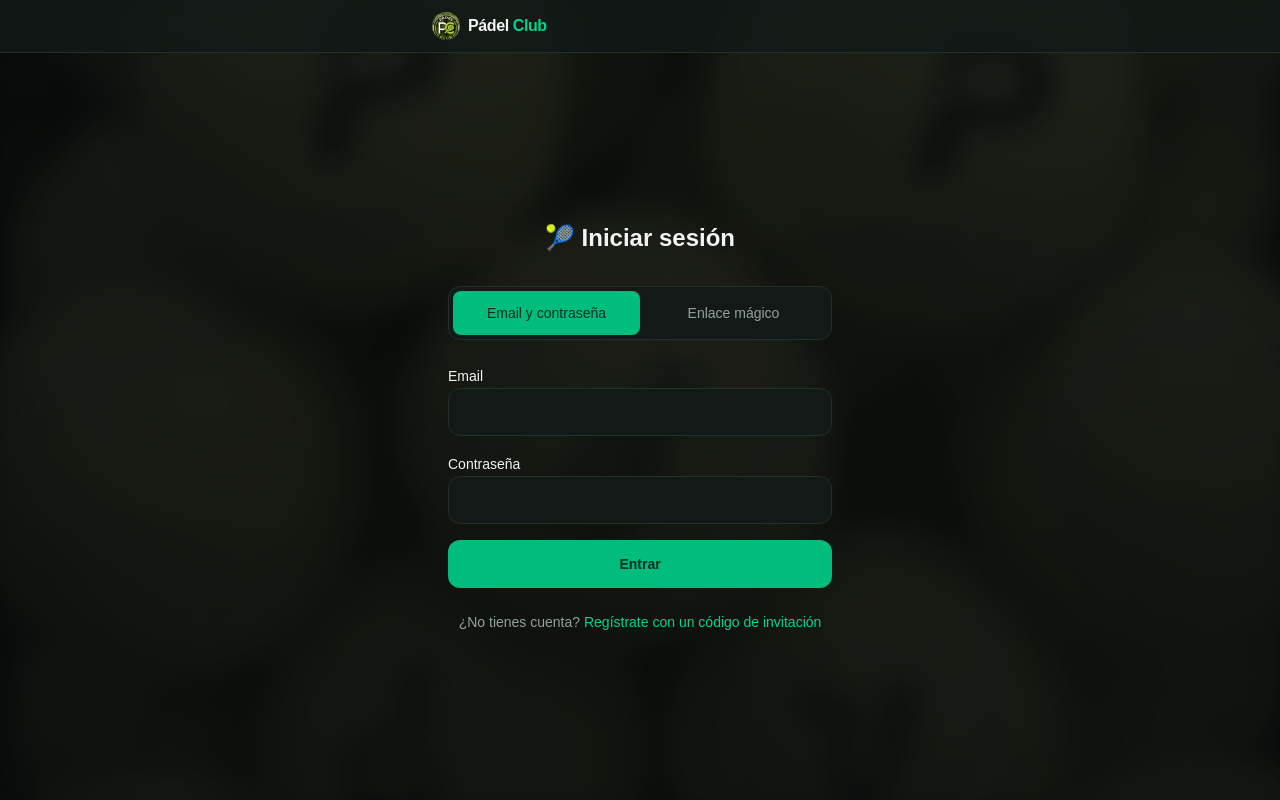
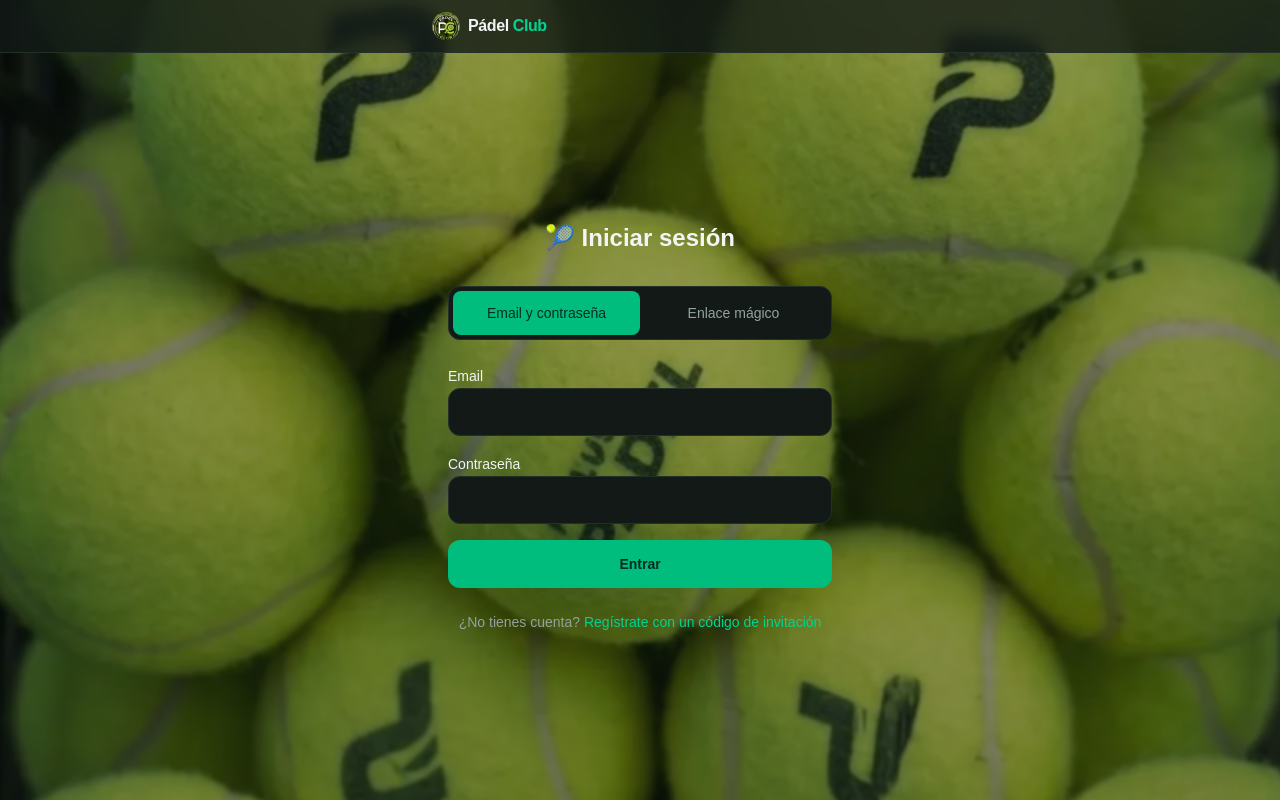
Before and after one commit to Nandomoreno-sudo/padel-app, a Next.js app: page /login in a window 1280 px wide. Built offline with nearby package versions, Linux system fonts and the light colour scheme; no server answers.

Commit message:
Aumenta visibilidad del fondo fotografico y reduce el oscurecido

```diff
--- a/src/app/globals.css
+++ b/src/app/globals.css
@@ -31,10 +31,11 @@ body {
   font-family: Arial, Helvetica, sans-serif;
 }
 
-/* Club background photo, dimmed and muted behind the UI so surface cards
-   (bg-surface, already opaque) and loose text stay legible. Rendered on a
-   fixed pseudo-element instead of `background-attachment: fixed` because
-   iOS Safari doesn't support fixed body backgrounds. */
+/* Club background photo, lightly dimmed behind the UI so the photo reads
+   clearly while surface cards (bg-surface, already opaque) and loose text
+   stay legible. Rendered on a fixed pseudo-element instead of
+   `background-attachment: fixed` because iOS Safari doesn't support fixed
+   body backgrounds. */
 body::before {
   content: "";
   position: fixed;
@@ -42,14 +43,14 @@ body::before {
   z-index: -1;
   background-image: linear-gradient(
       180deg,
-      rgba(10, 15, 13, 0.86) 0%,
-      rgba(10, 15, 13, 0.92) 100%
+      rgba(10, 15, 13, 0.38) 0%,
+      rgba(10, 15, 13, 0.45) 100%
     ),
     url("/background.webp");
   background-size: cover;
   background-position: center;
   background-repeat: no-repeat;
-  filter: blur(14px) saturate(0.55) brightness(0.75);
+  filter: blur(1px);
 }
 
 /* Inputs at 16px+ prevent iOS Safari's auto-zoom on focus. */
```
